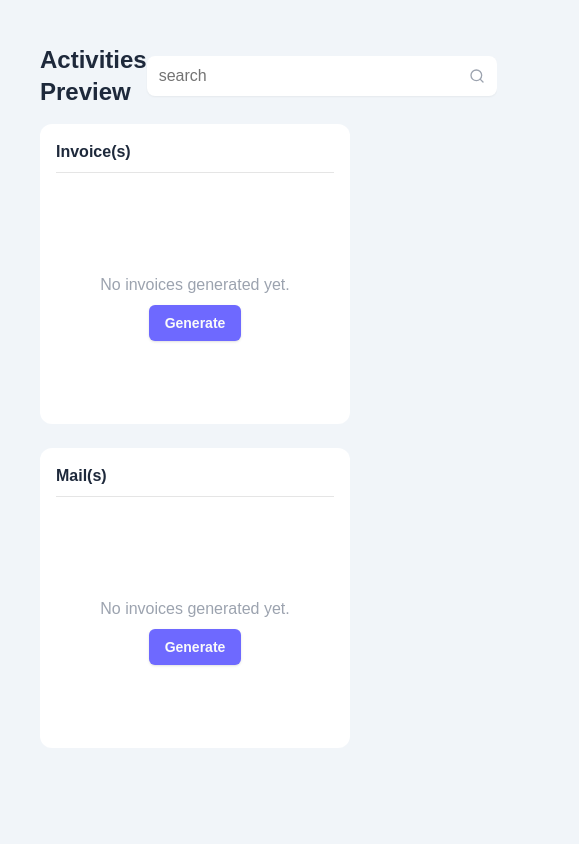
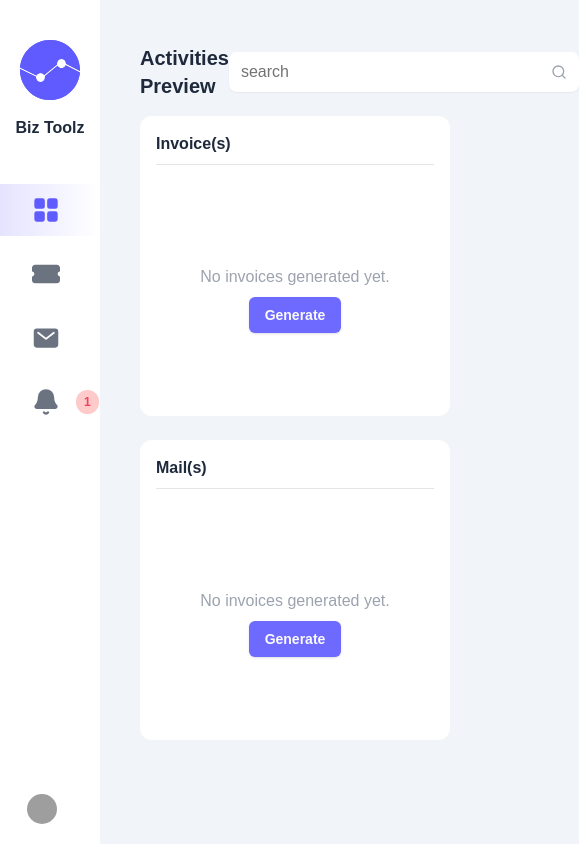
Before and after one commit to cliff-codes/biz_tools, a Next.js app: page / in a window 390 px wide. Shown: the whole page, 579 px wide, since content can reach past the window. Built offline with nearby package versions, Linux system fonts and the light colour scheme; grey boxes are pictures that could not be loaded.

Commit message:
home page ui responsiveness updated

```diff
--- a/app/auth/page.tsx
+++ b/app/auth/page.tsx
@@ -8,7 +8,7 @@ const Login = () => {
     return (
         <main className="bg-white/90 w-full h-full">
             <div className="w-full h-screen flex flex-col place-items-center justify-center gap-6">
-                <Logo />
+                <Logo size={40} />
                 <Button className=" w-[200px] h-[44px] bg-[#F7F7F8] text-slate-800 font-semibold hover:bg-slate-300 flex mt-4">
                     <GoogleIcon />
                     Google
--- /dev/null
+++ b/app/invoice/CreateInvoice.tsx
@@ -0,0 +1,11 @@
+import React from 'react';
+
+const CreateInvoice = () => {
+    return (
+        <div className="w-full h-full bg-white rounded-md p-4">
+            <h1 className="font-semibold text-3xl">Create New Invoice</h1>
+        </div>
+    );
+};
+
+export default CreateInvoice;
--- /dev/null
+++ b/app/invoice/page.tsx
@@ -0,0 +1,45 @@
+import React from 'react';
+import CreateInvoice from './CreateInvoice';
+
+const InvoicePage = () => {
+    return (
+        <main className="w-full flex gap-4 p-5">
+            {/* invoice form */}
+            {/* invoice preview */}
+            {/* invoice actions */}
+            {/* generate invoice button */}
+            {/* invoice history */}
+            {/* invoice settings */}
+            {/* invoice download */}
+            {/* invoice export */}
+            {/* invoice delete */}
+            {/* invoice notes */}
+            {/* invoice attachments */}
+            {/* invoice payment history */}
+            {/* invoice payment methods */}
+            {/* invoice payment gateways */}
+            {/* invoice payment refunds */}
+            {/* invoice payment gateway settings */}
+            {/* invoice payment gateway logs */}
+            {/* invoice payment gateway test mode */}
+            {/* invoice payment gateway test mode settings */}
+            {/* invoice payment gateway test mode logs */}
+            {/* invoice payment gateway test mode results */}
+            {/* invoice payment gateway test mode results export */}
+            {/* invoice payment gateway test mode results import */}
+            {/* invoice payment gateway test mode results download */}
+            {/* invoice payment gateway test mode results delete */}
+            {/* invoice payment gatewCreateInvoiceay test mode results settings */}
+            <div className=" h-full flex-1 ">
+                <CreateInvoice />
+            </div>
+
+            {/* preview */}
+            <div className="hidden lg:flex">
+                <h1>Invoice Preview</h1>
+            </div>
+        </main>
+    );
+};
+
+export default InvoicePage;
--- a/app/layout.tsx
+++ b/app/layout.tsx
@@ -37,7 +37,7 @@ export default function RootLayout({
             <body
                 className={`${geistSans.variable} ${geistMono.variable} ${nunito.variable} antialiased text-slate-800 flex min-h-screen bg-slate-100`}
             >
-                <div className="hidden md:flex h-svh">
+                <div className=" h-svh">
                     <SideNav />
                 </div>
                 {children}
--- a/app/page.tsx
+++ b/app/page.tsx
@@ -5,7 +5,9 @@ export default function Home() {
     return (
         <main className="w-full flex flex-col px-10 gap-4 pt-3">
             <div className="flex w-full place-items-center justify-between pt-8 font-medium">
-                <h1 className="text-2xl font-semibold text-slate-800">Activities Preview</h1>
+                <h1 className="text-xl md:text-2xl font-semibold text-slate-800 ">
+                    Activities Preview
+                </h1>
 
                 <SearchBox />
             </div>
--- a/components/custom/Logo.tsx
+++ b/components/custom/Logo.tsx
@@ -1,10 +1,14 @@
 import React from 'react';
 
-const Logo = () => {
+type Props = {
+    size: number;
+};
+
+const Logo = ({ size }: Props) => {
     return (
         <svg
-            width="80"
-            height="80"
+            width={`${size}`}
+            height={`${size}`}
             viewBox="0 0 92 92"
             fill="none"
             xmlns="http://www.w3.org/2000/svg"
--- a/components/custom/SideNav.tsx
+++ b/components/custom/SideNav.tsx
@@ -12,12 +12,13 @@ const SideNav = () => {
     const pathName = usePathname();
 
     return (
-        <nav className="w-[300px] h-full flex flex-col justify-between py-2 bg-white">
+        <nav className="w-[100px] lg:w-[300px] transition-all duration-400 ease-in-out h-full flex flex-col justify-between py-2 bg-white">
             <div className="w-full flex flex-col gap-3">
                 <div className="w-full flex flex-col gap-4 place-items-center justify-center my-8">
-                    <Logo />
-
-                    <h1 className="font-medium text-2xl">Biz Toolz</h1>
+                    <Logo size={60} />
+                    <h1 className="text-md font-semibold md:text-2xl text-center transition-all duration-400 ease-in-out">
+                        Biz Toolz
+                    </h1>
                 </div>
 
                 {/* nav items buttons*/}
@@ -90,23 +91,22 @@ const SideNav = () => {
 
             {/* user profile icon */}
             <div className="">
-                <div className="flex  place-items-center justify-around cursor-pointer hover:bg-gradient-to-tr py-3 from-[#e5e4ff] to-white">
-                    <div className="flex gap-4">
+                <div className="flex  place-items-center justify-around cursor-pointer hover:bg-gradient-to-tr py-3 px-1 from-[#e5e4ff] to-white">
+                    <div className="flex place-items-center gap-4">
                         <Image
                             src={'/avatar.jpg'}
                             width={50}
                             height={50}
                             alt="user pofile icon"
-                            className="rounded-[17px]"
+                            className="rounded-[17px] w-[30px] h-[30px]"
                         />
                         <div className="h-full flex flex-col justify-center">
-                            <h3 className="font-medium">Simple Codes</h3>
-                            <div className="text-xs font-semibold">Free Account</div>
+                            <h3 className="text-xs font-semibold hidden md:flex">Simple Codes</h3>
                         </div>
                     </div>
-                    <button>
-                        <IoLogOut size={'40px'} className="text-slate-500" />
-                    </button>
+                    {/* <button>
+                        <IoLogOut size={'30px'} className="text-slate-500 hidden" />
+                    </button> */}
                 </div>
             </div>
         </nav>
--- a/components/custom/SideNavBtn.tsx
+++ b/components/custom/SideNavBtn.tsx
@@ -24,7 +24,9 @@ const SideNavBtn = ({ btnName, btnIcon, route, counter }: BtnProps) => {
             >
                 <div className={`${isActive && 'text-[#605BFF]'}`}>{btnIcon}</div>
                 <div className="font-semibold flex gap-3 place-items-center">
-                    <div>{btnName}</div>
+                    <div className="hidden lg:flex transition-all duration-400 ease-in-out">
+                        {btnName}
+                    </div>
                     {counter && (
                         <div className="text-xs px-2 p-1 bg-red-200 text-rose-500 rounded-full">
                             {counter}
```
